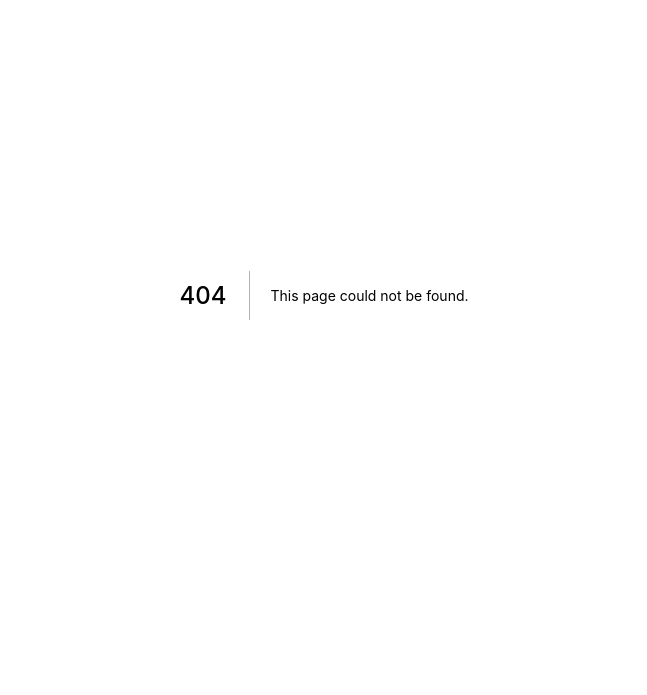
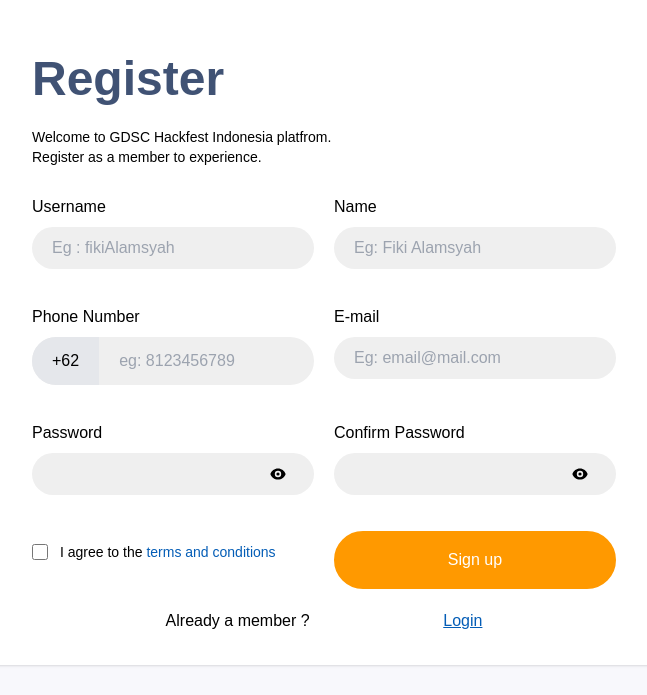
Before and after one commit to dikamuharman/hackathon-landing, a Next.js app: page /register in a window 1280 px wide. Before the commit this address had no page. Shown: the part 105-800 px from the top of the page, without its empty margins (316-963 px from the left). Built offline with nearby package versions, Linux system fonts and the light colour scheme.

Commit message:
Finish slicing login and register page

```diff
--- a/components/Buttons/index.tsx
+++ b/components/Buttons/index.tsx
@@ -2,7 +2,7 @@ import classNames from 'classnames'
 import Link from 'next/link'
 import React from 'react'
 
-type AppProps = {
+interface AppProps {
   variant?: 'outline' | 'default' | 'text'
   color?: 'primary' | 'secondary'
   as?: 'link' | 'button'
--- /dev/null
+++ b/components/Forms/InputText/index.tsx
@@ -0,0 +1,75 @@
+import React, { HTMLInputTypeAttribute, useState } from 'react'
+import { Path, UseFormRegister } from 'react-hook-form'
+
+type DefaultItemInput = {
+  username: string
+  name: string
+  phone: string
+  email: string
+  password: string
+  retype_password: string
+}
+
+export type { DefaultItemInput }
+
+type InputProps = {
+  name: Path<DefaultItemInput>
+  type: HTMLInputTypeAttribute
+  label: Path<string>
+  addOn?: Path<string>
+  icon?: Path<string> | React.ReactChild
+  placeholder?: string
+  register: UseFormRegister<DefaultItemInput>
+}
+
+const InputText = ({
+  name,
+  addOn,
+  label,
+  icon,
+  type,
+  placeholder,
+  register,
+}: InputProps) => {
+  const [isVisible, setIsVisible] = useState(true)
+
+  const buttonHandler = (event: React.MouseEvent<HTMLButtonElement>) => {
+    event.preventDefault()
+    setIsVisible(!isVisible)
+  }
+
+  if (type === 'password') {
+    type = isVisible ? 'password' : 'text'
+  }
+
+  return (
+    <div className="mb-4 ">
+      <label htmlFor="e-mail" className=" text-base ">
+        {label}
+      </label>
+      <div className="mt-2 flex w-full items-center justify-between overflow-hidden rounded-full bg-[#EFEFEF] outline-primary">
+        {addOn && (
+          <span className="inline-flex h-full w-[75px] items-center rounded-l-md bg-gray-200 py-3 px-5 ">
+            {addOn}
+          </span>
+        )}
+        <input
+          className="font-xs mx-2 h-full w-full bg-transparent px-3 py-3 outline-none"
+          placeholder={placeholder}
+          type={type}
+          {...register(name)}
+        />
+        {icon && (
+          <button
+            className="flex h-full items-center p-3 pr-7"
+            onClick={buttonHandler}
+          >
+            {icon}
+          </button>
+        )}
+      </div>
+    </div>
+  )
+}
+
+export default InputText
--- /dev/null
+++ b/pages/login/index.tsx
@@ -0,0 +1,70 @@
+import type { NextPage } from 'next'
+import Container from '../../components/Container'
+import Button from '../../components/Buttons'
+import InputText, { DefaultItemInput } from '../../components/Forms/InputText'
+import Link from 'next/link'
+import { HiEye } from 'react-icons/hi'
+import { useForm, SubmitHandler } from 'react-hook-form'
+import React from 'react'
+
+const Login: NextPage = () => {
+  const { register, handleSubmit } = useForm<DefaultItemInput>()
+
+  const onSubmit: SubmitHandler<DefaultItemInput> = (data) => console.log(data)
+
+  return (
+    <main className="flex h-screen lg:items-start">
+      <Container
+        as="section"
+        className=" mt-16 w-full px-3 md:w-3/5 lg:w-2/5 lg:bg-white lg:!px-8"
+      >
+        <div className="my-8 px-3">
+          <h1 className="mb-6 text-5xl font-bold text-textPrimary">Login</h1>
+          <p className="text-sm">
+            Welcome to GDSC Hackfest Indonesia platfrom. Register as a member to
+            experience.
+          </p>
+          <div className="mt-14">
+            <form onSubmit={handleSubmit(onSubmit)}>
+              <InputText
+                label="Email"
+                name="email"
+                type="email"
+                register={register}
+              />
+              <InputText
+                label="Password"
+                name="password"
+                type="password"
+                icon={<HiEye />}
+                register={register}
+              />
+              <div className="mb-4 flex w-full justify-end">
+                <Link href="#" passHref>
+                  <a className="underline">Forget Password ?</a>
+                </Link>
+              </div>
+              <Button
+                as="button"
+                color="secondary"
+                variant="default"
+                className="w-full !rounded-full"
+                type="submit"
+              >
+                Login
+              </Button>
+            </form>
+            <div className="mt-5 flex w-full justify-evenly">
+              <span>Not member yet ? </span>
+              <Link passHref href="/register">
+                <a className="text-primary underline">Register</a>
+              </Link>
+            </div>
+          </div>
+        </div>
+      </Container>
+    </main>
+  )
+}
+
+export default Login
--- /dev/null
+++ b/pages/register/index.tsx
@@ -0,0 +1,127 @@
+import React from 'react'
+import type { NextPage } from 'next'
+import Container from '../../components/Container'
+import InputText from '../../components/Forms/InputText'
+import { HiEye } from 'react-icons/hi'
+import Link from 'next/link'
+import Button from '../../components/Buttons'
+import { useForm, SubmitHandler } from 'react-hook-form'
+
+type RegisterInput = {
+  username: string
+  name: string
+  phone: string
+  email: string
+  password: string
+  retype_password: string
+}
+
+const index: NextPage = () => {
+  const {
+    register,
+    handleSubmit,
+    formState: { errors },
+  } = useForm<RegisterInput>()
+  const onSubmit: SubmitHandler<RegisterInput> = (data) => console.log(data)
+
+  return (
+    <main className="flex lg:h-screen lg:items-start">
+      <Container
+        as="section"
+        className="mt-12 mb-12 w-full rounded md:w-4/5 lg:mt-24 lg:w-3/5 lg:bg-white lg:shadow"
+      >
+        <div className="my-8 px-3">
+          <h1 className="mb-6 text-5xl font-bold text-textPrimary">Register</h1>
+          <p className="text-sm">
+            Welcome to GDSC Hackfest Indonesia platfrom. <br /> Register as a
+            member to experience.
+          </p>
+          <div className="mt-7">
+            <form
+              className="grid grid-cols-1 gap-5 lg:grid-cols-2"
+              onSubmit={handleSubmit(onSubmit)}
+            >
+              <InputText
+                register={register}
+                name="username"
+                label="Username"
+                type="text"
+                placeholder="Eg : fikiAlamsyah"
+              />
+              <InputText
+                label="Name"
+                type="text"
+                placeholder="Eg: Fiki Alamsyah"
+                register={register}
+                name="name"
+              />
+              <InputText
+                label="Phone Number"
+                type="tel"
+                addOn={'+62'}
+                placeholder="eg: 8123456789"
+                name="phone"
+                register={register}
+              />
+              <InputText
+                label="E-mail"
+                type="email"
+                placeholder="Eg: email@mail.com"
+                register={register}
+                name="email"
+              />
+              <InputText
+                label="Password"
+                type="password"
+                icon={<HiEye />}
+                register={register}
+                name="password"
+              />
+              <InputText
+                label="Confirm Password"
+                type="password"
+                icon={<HiEye />}
+                register={register}
+                name="retype_password"
+              />
+              <div className="mb-4 flex items-center">
+                <input
+                  id="checkbox-1"
+                  aria-describedby="checkbox-1"
+                  type="checkbox"
+                  className="h-4 w-4 rounded border-gray-300 bg-gray-100 text-primary focus:ring-2 focus:ring-blue-500 "
+                />
+                <label
+                  htmlFor="checkbox-1"
+                  className="ml-3 text-sm font-medium "
+                >
+                  I agree to the{' '}
+                  <a href="#" className="d text-primary hover:underline">
+                    terms and conditions
+                  </a>
+                </label>
+              </div>
+              <Button
+                as="button"
+                type="submit"
+                color="secondary"
+                variant="default"
+                className="!rounded-full"
+              >
+                Sign up
+              </Button>
+            </form>
+            <div className="mt-5 flex w-full justify-evenly">
+              <span>Already a member ?</span>
+              <Link passHref href="/login">
+                <a className="text-primary underline">Login</a>
+              </Link>
+            </div>
+          </div>
+        </div>
+      </Container>
+    </main>
+  )
+}
+
+export default index
```
Also changed, not shown: 1 other file (tests, documents, lock files or other folders).
